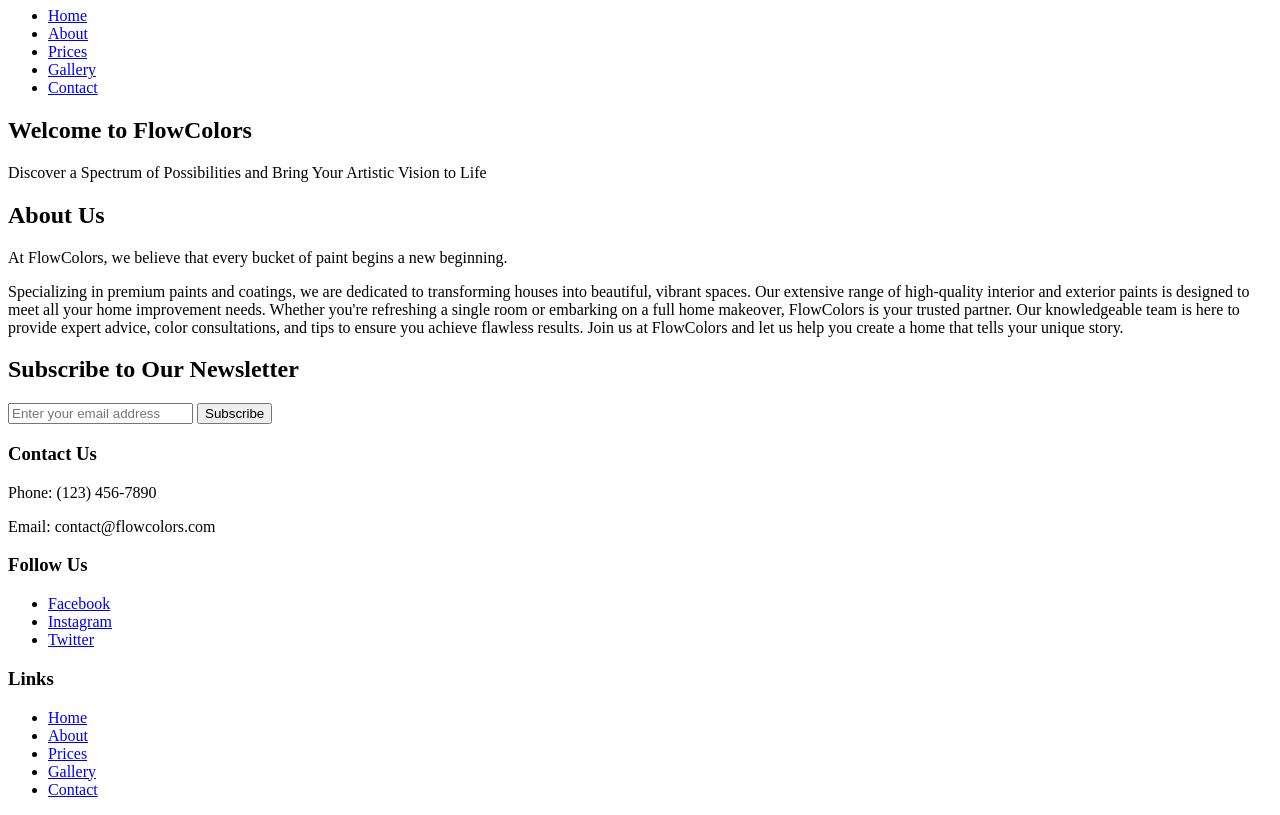
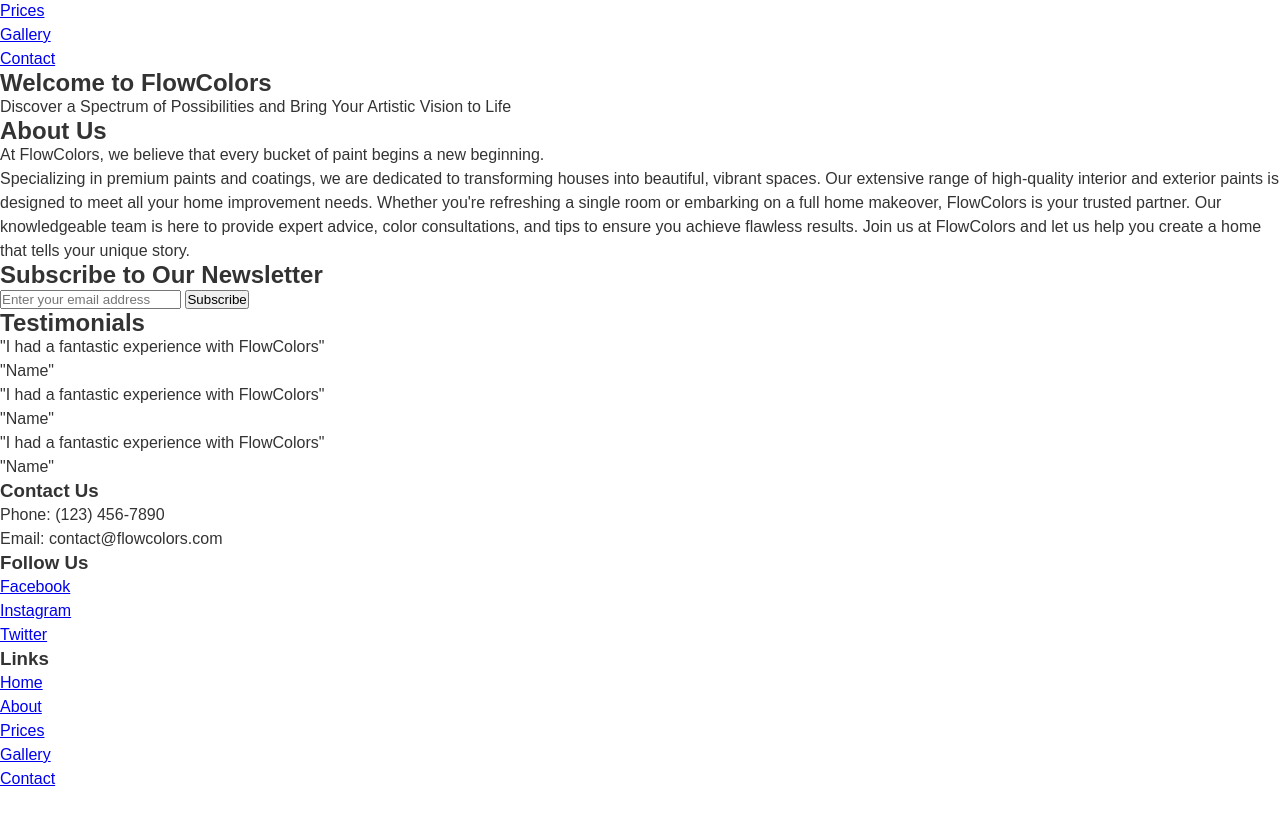
Before and after one commit to N0RDEV/FlowColors, a plain HTML site: page index.html in a window 1280 px wide. Shown: the part 73-888 px from the top of the page. After the commit the page ends 864 px from the top, so only its background shows below. Drawn offline with Linux system fonts and the light colour scheme.

Commit message:
Added Reset styling & started adding classes

```diff
--- a/Resources/CSS/styles.css
+++ b/Resources/CSS/styles.css
@@ -0,0 +1,15 @@
+* {
+  margin: 0;
+  padding: 0;
+  box-sizing: border-box;
+}
+
+html {
+  font-size: 16px;
+}
+
+body {
+  font-family: 'Poppins', sans-serif;
+  line-height: 24px;
+  color: #333333;
+}
--- a/index.html
+++ b/index.html
@@ -5,12 +5,15 @@
   <meta name="viewport" content="width=device-width, initial-scale=1.0">
   <meta name="description" content="FlowColors Website">
   <meta name="author" content="NORIInspired">
+  <link rel="stylesheet" href="Resources/CSS/styles.css">
+  <link rel="stylesheet" href="Resources/CSS/reset.css">
+  <link rel="stylesheet" href="Resources/CSS/main.css">
   <title>FlowColors</title>
 </head>
 <body>
-  <header>
+  <header class="main-header">
     <h1>FlowColors</h1>
-    <nav>
+    <nav class="main-nav">
       <ul>
         <li><a href="#">Home</a></li>
         <li><a href="#">About</a></li>
@@ -43,6 +46,22 @@
     </form>
   </section>
 
+  <section id="testimonials">
+    <h2>Testimonials</h2>
+    <div class="testimonials">
+      <p>"I had a fantastic experience with FlowColors"</p>
+      <p class="author">"Name"</p>
+    </div>
+    <div class="testimonials">
+      <p>"I had a fantastic experience with FlowColors"</p>
+      <p class="author">"Name"</p>
+    </div>
+    <div class="testimonials">
+      <p>"I had a fantastic experience with FlowColors"</p>
+      <p class="author">"Name"</p>
+    </div>
+  </section>
+
   <footer>
     <div>
       <h3>Contact Us</h3>
```
Also changed, not shown: Resources/CSS/reset.css (added).
